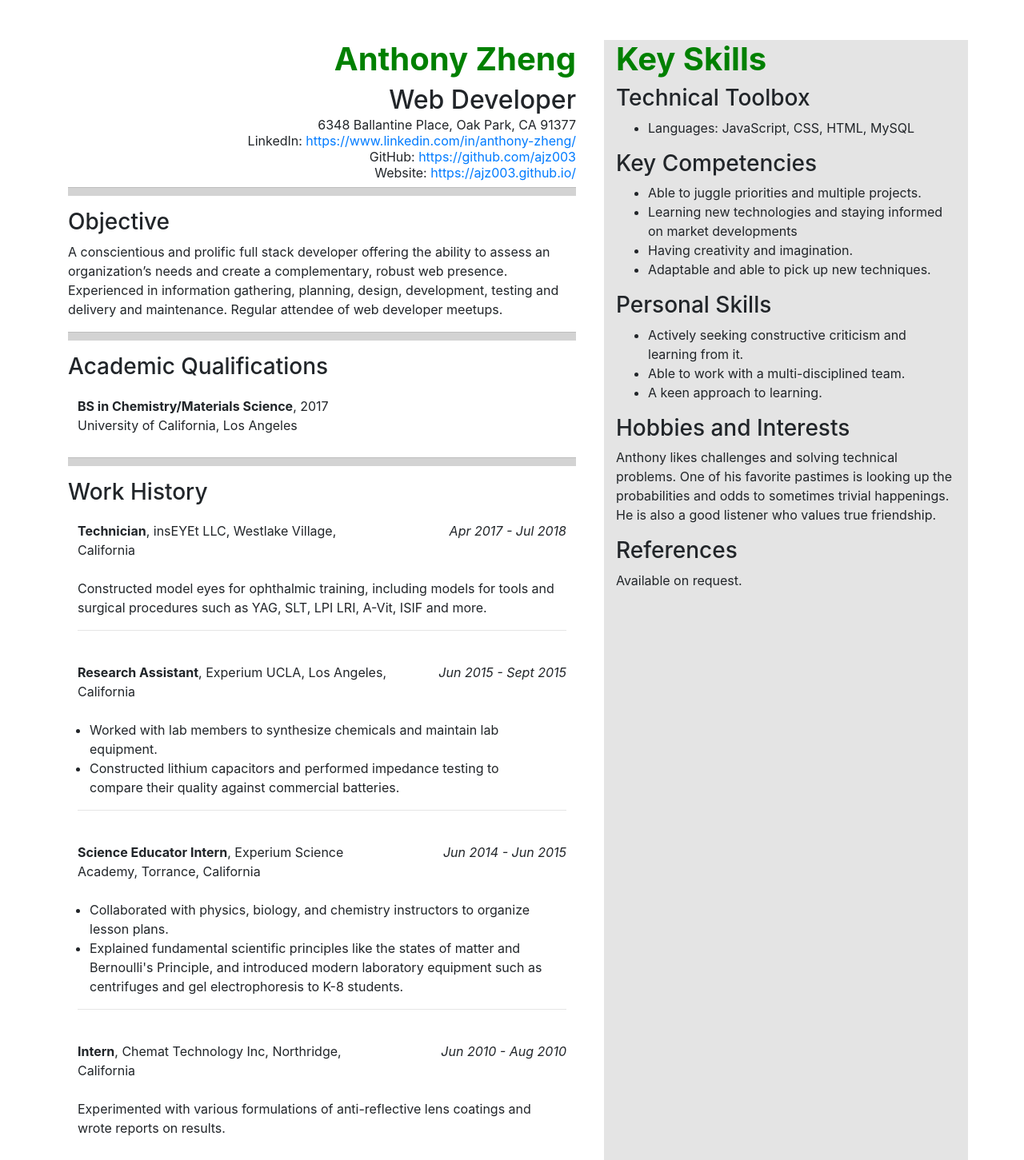
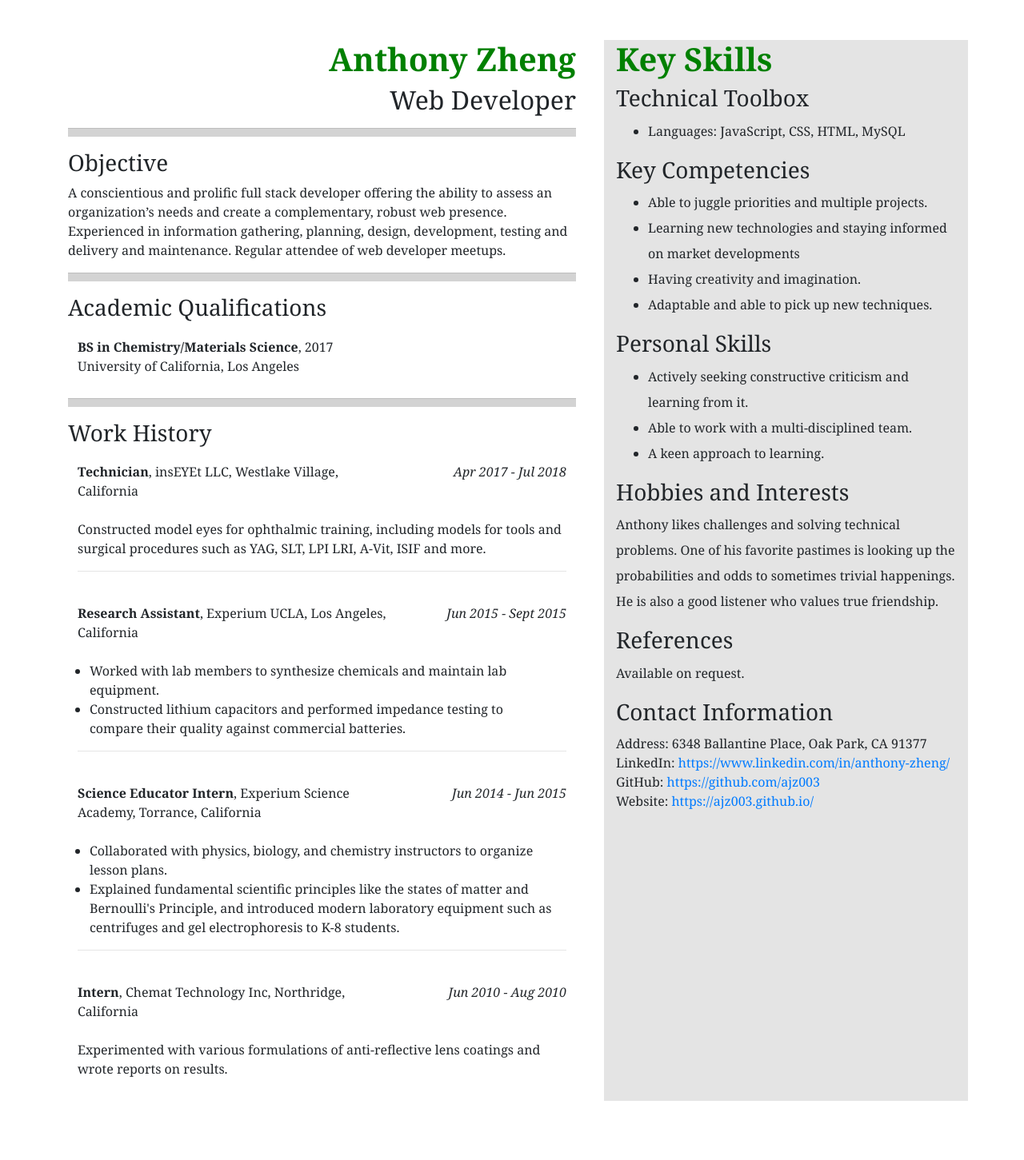
Before and after one commit to ajz003/ajz003.github.io, a Jekyll site: the page resume.html, which Jekyll copies as it is, in a window 1280 px wide. Shown: the whole page at 80% size. Built offline with Jekyll 4.4.1, drawn with Linux system fonts in a browser that asks for light colours; a script that is not in the unit is left out; after the commit the page ends 1377 px from its top, so only the background shows below that.

Commit message:
adjust style on resume

```diff
--- a/resume.html
+++ b/resume.html
@@ -13,6 +13,9 @@
 </head>
 
 <style>
+    * {
+        font-family: Cambria, "Book Antiqua", Arial, Times, 'Times New Roman', serif;
+    }
     .job-title {
         font-weight: bold;
     }
@@ -52,6 +55,7 @@
         background-color: rgb(228, 228, 228);
         margin-left: 10px;
         padding: 0px 30px;
+        line-height: 200%;
     }
 
     #left-col,
@@ -62,6 +66,9 @@
     #left-col {
         margin-right: 10px;
         line-height: 150%;
+    }
+    #contact {
+        line-height: 50%;
     }
 </style>
 
@@ -246,6 +250,15 @@
                 <div class="row">
                         <p>Available on request.</p>
                 </div>
+                <div class="row" id="contact">
+                    <h3>Contact Information</h3>
+                    <p id="address">Address: 6348 Ballantine Place, Oak Park, CA 91377</p>
+                    <p>LinkedIn: <a href="https://www.linkedin.com/in/anthony-zheng/">https://www.linkedin.com/in/anthony-zheng/</a></p>
+                    <p>GitHub: <a href="https://github.com/ajz003">https://github.com/ajz003</a></p>
+                    <p>Website: <a href="https://ajz003.github.io/">https://ajz003.github.io/</a></p>
+
+
+                </div>
             </div>
 
         </div>
```
Also changed, not shown: other parts of resume.html (+1 -4 lines).
